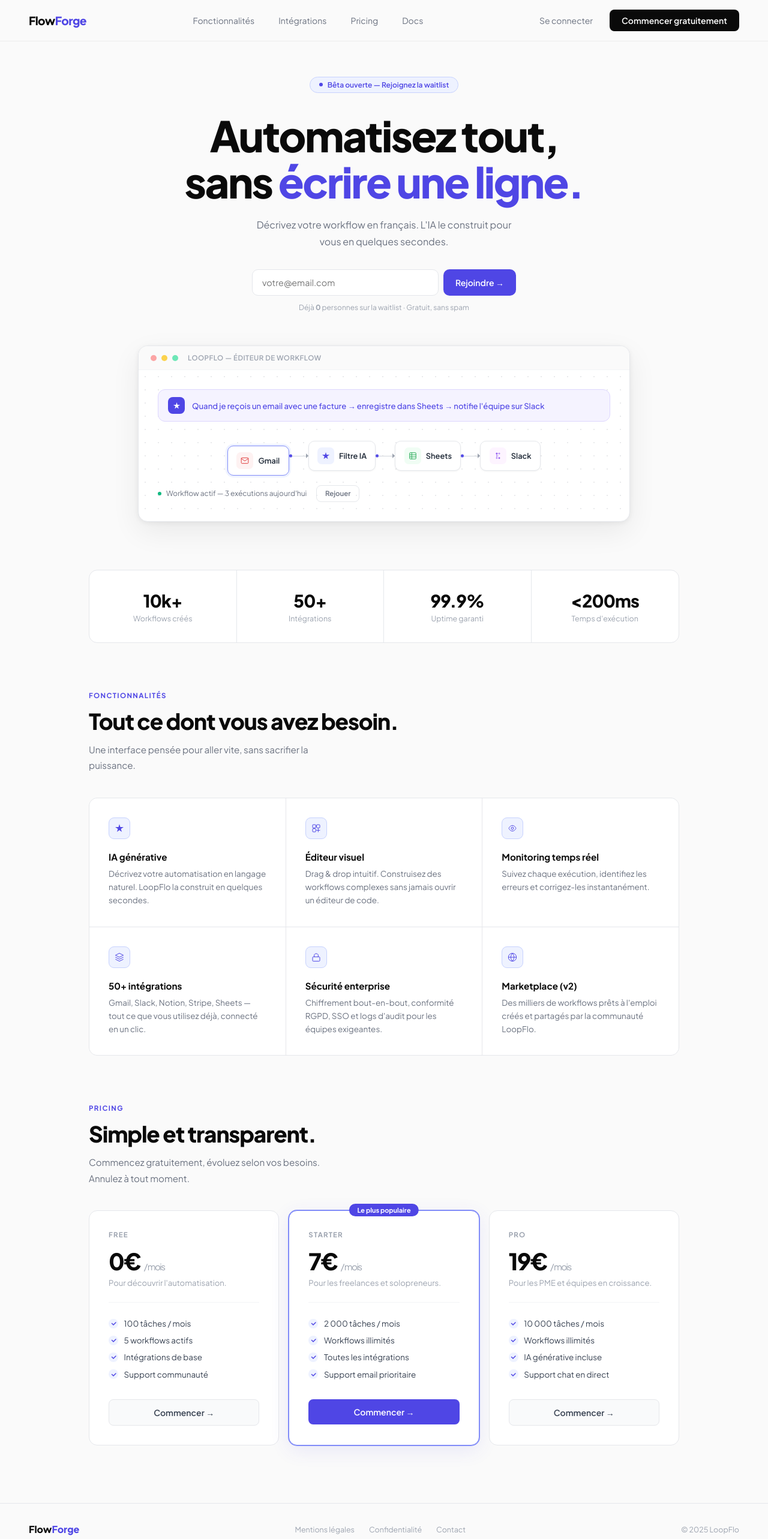
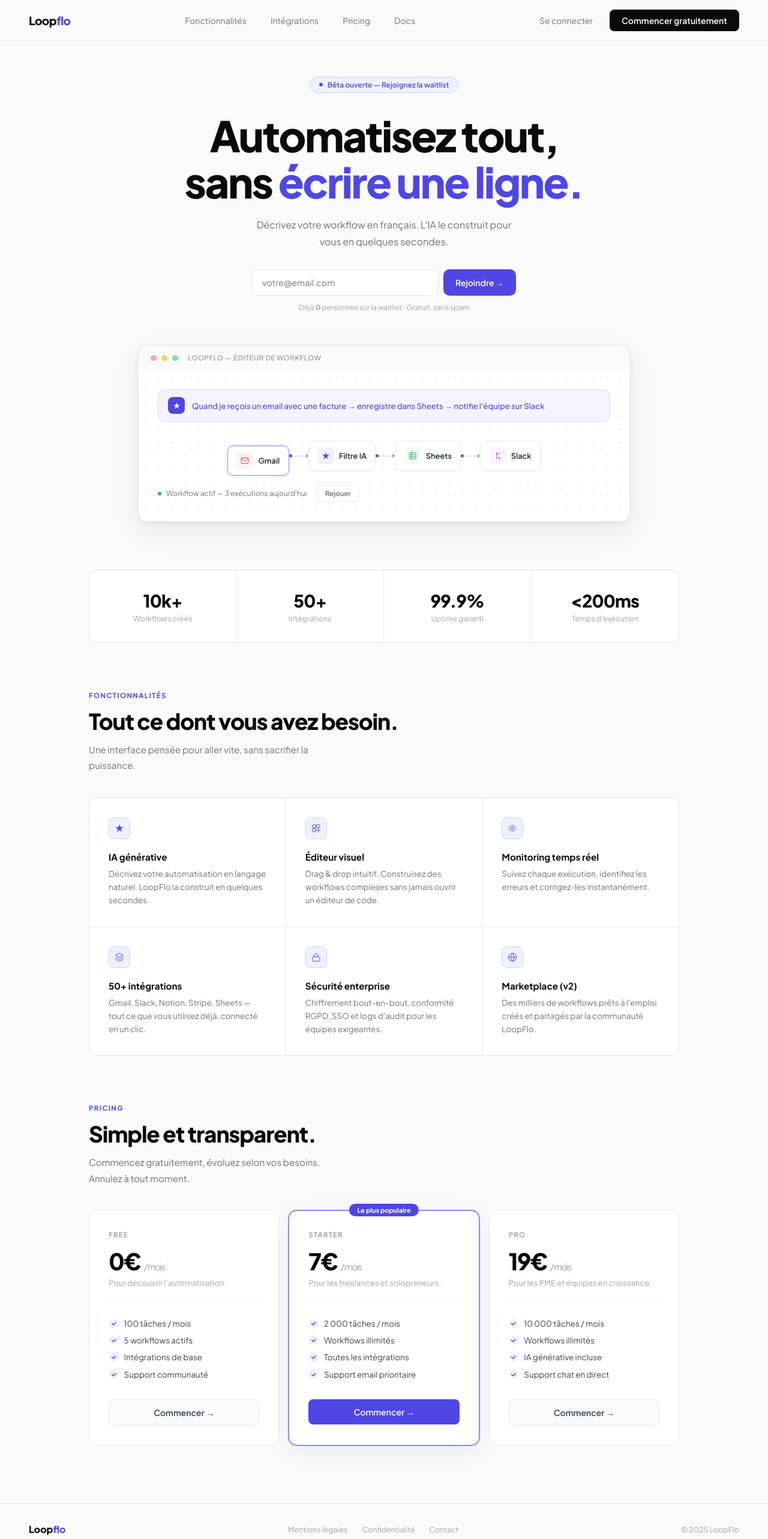
Before and after one commit to colindalaska64-boop/flowforge, a Next.js app: page / in a window 1280 px wide. Shown: the top 2566 px of the page at 60% size. Built offline with nearby package versions, Linux system fonts and the light colour scheme.

Commit message:
fix: rename Loopflo partout

```diff
--- a/app/page.tsx
+++ b/app/page.tsx
@@ -199,7 +199,7 @@ export default function Home() {
       {/* NAV */}
       <nav className="nav-wrap" style={{ position:"fixed", top:0, left:0, right:0, zIndex:100, padding:"1rem 3rem", display:"flex", alignItems:"center", justifyContent:"space-between", background:"rgba(250,250,250,0.88)", backdropFilter:"blur(20px)", borderBottom:"1px solid #EBEBEB" }}>
         <div style={{ fontWeight:800, fontSize:"1.2rem", letterSpacing:"-0.03em" }}>
-          Flow<span style={{ color:"#4F46E5" }}>Forge</span>
+          Loop<span style={{ color:"#4F46E5" }}>flo</span>
         </div>
         <ul className="nav-links-desktop" style={{ display:"flex", gap:"2.5rem", listStyle:"none" }}>
           {["Fonctionnalités","Intégrations","Pricing","Docs"].map((item) => (
@@ -393,7 +393,7 @@ export default function Home() {
 
       {/* FOOTER */}
       <footer className="footer-wrap" style={{ borderTop:"1px solid #E5E7EB", padding:"2rem 3rem", display:"flex", alignItems:"center", justifyContent:"space-between", fontSize:".78rem", color:"#9CA3AF" }}>
-        <div style={{ fontWeight:800, fontSize:"1rem", color:"#0A0A0A" }}>Flow<span style={{ color:"#4F46E5" }}>Forge</span></div>
+        <div style={{ fontWeight:800, fontSize:"1rem", color:"#0A0A0A" }}>Loop<span style={{ color:"#4F46E5" }}>flo</span></div>
         <div className="footer-links" style={{ display:"flex", gap:"1.5rem" }}>
           {["Mentions légales","Confidentialité","Contact"].map((l) => (
             <a key={l} href="#" style={{ color:"#9CA3AF" }}>{l}</a>
```
